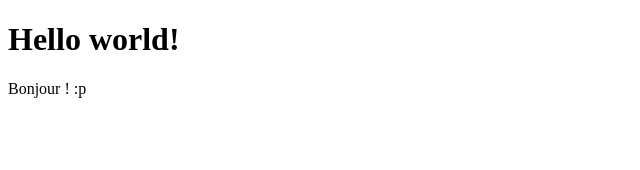
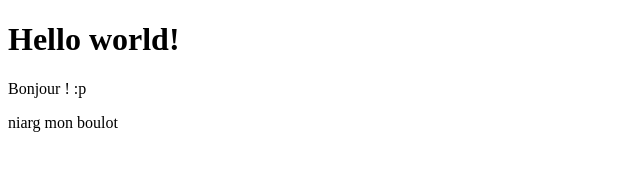
Before and after one commit to GK-2016/gitrepository, a plain HTML site: page index.html in a window 1280 px wide. Shown: the whole page, without its empty margins (0-640 px from the left). Drawn offline with Linux system fonts and the light colour scheme.

Commit message:
Update index.html
rgrghh

```diff
--- a/index.html
+++ b/index.html
@@ -4,5 +4,6 @@
   <body>
     <h1>Hello world!</h1>
     <p>Bonjour ! :p</p>
+    <p>niarg mon boulot</p>
   </body>
 </html>
```
